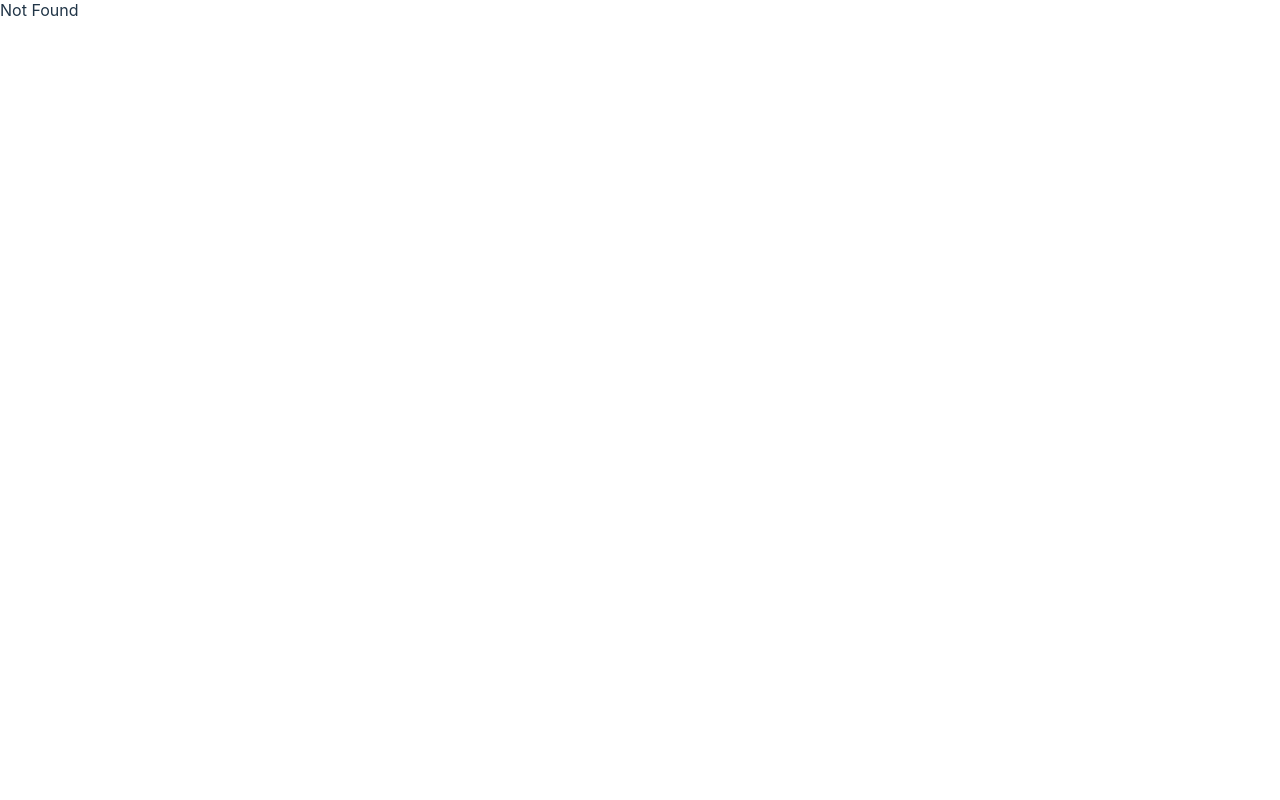
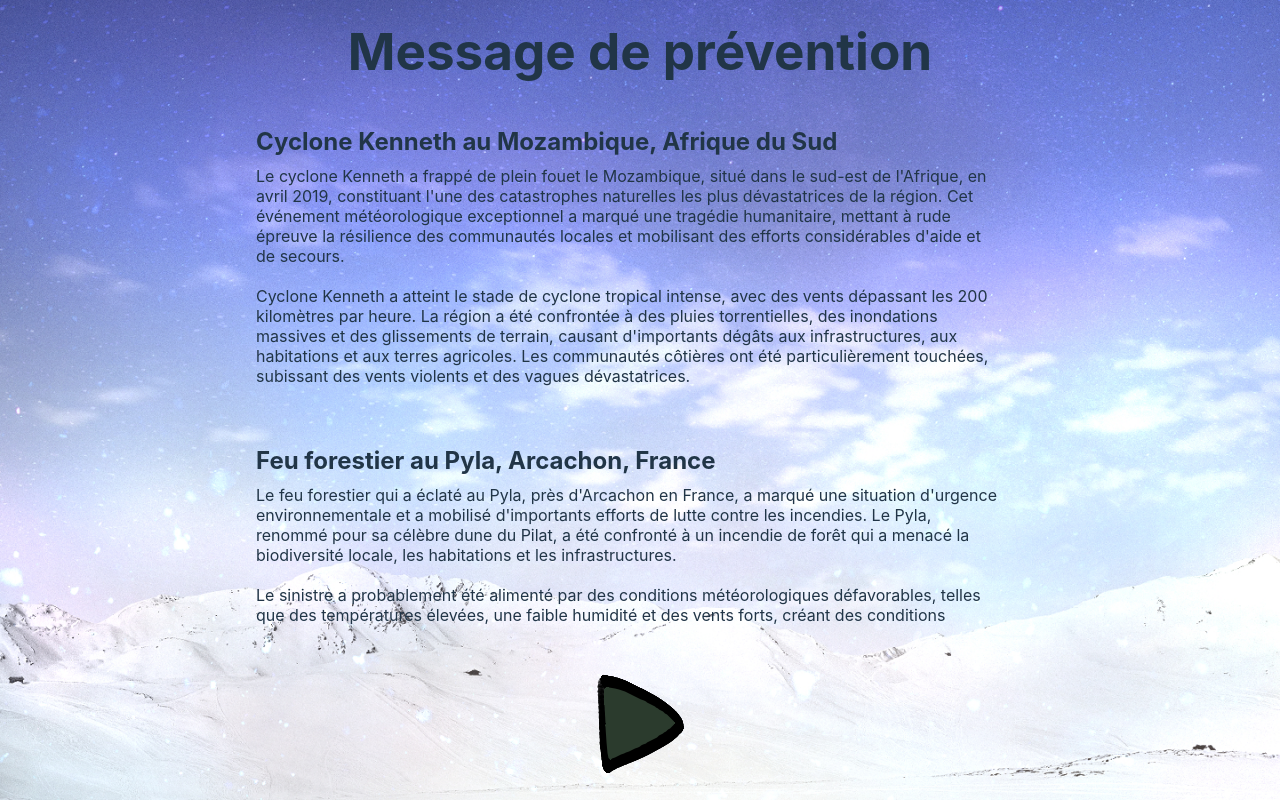
Before and after one commit to HTTP-418-We-Are-Teapots/frontend, a React (Vite) app: page /prevention/geoguessr in a window 1280 px wide. Built offline with nearby package versions, Linux system fonts and the light colour scheme.

Commit message:
🎨 Improving navigation for GeoGuessr

```diff
--- a/src/App.tsx
+++ b/src/App.tsx
@@ -21,7 +21,7 @@ const sectionsData = [
   return (
     <div className='container'>
         <Header />
-        <Prevent sections={sectionsData} />
+        <Prevent sections={sectionsData} destination={'/games/geoGuessr'} />
     </div>
 
   )
--- a/src/games/geoguesser/Geoguesser.tsx
+++ b/src/games/geoguesser/Geoguesser.tsx
@@ -1,10 +1,10 @@
 import "leaflet/dist/leaflet.css";
 import React, { useEffect, useState } from 'react';
+import { useNavigate } from 'react-router-dom';
 import { MapContainer, TileLayer } from 'react-leaflet';
 import CustomMarker from './CustomMarker';
 import Line from './Line';
 import styles from './geoguesser.module.css';
-
 
 interface MapPoint {
   imageURL: string,
@@ -22,7 +22,6 @@ const mapPoints: MapPoint[] = [
     imageURL: "/geoguesser/eau.jpg",
     lat: 20.593684,
     lng: 78.96288,
-
   },
   {
     imageURL: "/geoguesser/feu.jpg",
@@ -54,12 +53,16 @@ const Geoguesser: React.FC = () => {
   const [isValidate, setIsValidate] = useState(false);
   const [position, setPosition] = useState<number[]>([0, 0]);
   const [data, setData] = useState<number[]>([]);
+  const [globalPrecision, setGlobalPrecision] = useState<number>(0);
+  const [isFinished, setIsFinished] = useState<boolean>(false);
 
   const [dataToStore, setDataToStore] = useState<{
     questionId: number;
     score: number;
   }[]>([]);
   const [dataResponse, setDataResponse] = useState<boolean>();
+
+  const navigate = useNavigate();
 
   useEffect(() => {
     if (index === 0) {
@@ -79,10 +82,16 @@ const Geoguesser: React.FC = () => {
       startGeoGuessr();
       if (!dataResponse) console.error("Error while sending data to the backend");
     }
+  }, [index]);
 
-    if (index === mapPoints.length - 1) {
-      const averagePrecision = data.reduce((a, b) => a + b, 0) / data.length;
-      console.log(averagePrecision);
+  const navigateToPrevention = () => navigate('/prevention/geoguessr');
+
+  const handleValidate = () => {
+    setIsValidate((prev) => !prev);
+    if (isValidate && index < mapPoints.length - 1) setIndex((prev) => prev + 1);
+
+    if (index === mapPoints.length - 1 && isValidate) {
+      setGlobalPrecision(data.reduce((a, b) => a + b, 0) / data.length);
 
       setDataToStore(data.map((score, index) => ({
         questionId: index + 1,
@@ -90,6 +99,7 @@ const Geoguesser: React.FC = () => {
       })));
 
       const result = async () => {
+        setIsFinished(true);
         const request = await fetch("https://api.we-are-teapots.fr/stat", {
           method: "POST",
           headers: {
@@ -108,17 +118,22 @@ const Geoguesser: React.FC = () => {
 
       return;
     }
-  }, [index]);
-
-
-  const handleValidate = () => {
-    setIsValidate((prev) => !prev);
-    if (isValidate) setIndex((prev) => prev + 1);
   }
 
   return (
     <div className={styles.geoguesserContainer}>
       <img className={styles.img} src={mapPoints[index].imageURL} alt="Image d'une catastrophe" />
+
+      {
+        isFinished &&
+          <div className={styles.done}>
+            <p>Vous avez terminé le jeu avec une précision de { globalPrecision } % !</p>
+
+            <button onClick={navigateToPrevention}>Prévention</button>
+          </div>
+      }
+
+      { !isFinished &&
           <div className={styles.mapContainer}>
             <button className={styles.button} onClick={handleValidate}>{isValidate ? "Continuer" : "Valider"}</button>
             <MapContainer
@@ -132,6 +147,7 @@ const Geoguesser: React.FC = () => {
               {isValidate && position != undefined && <Line latlong={[[position[0], position[1]],[mapPoints[index].lat, mapPoints[index].lng]]} isValidate={isValidate} setGlobalPrecision={setData} />}
             </MapContainer>
           </div>
+      }
     </div>
   );
 
@@ -155,24 +171,25 @@ const Geoguesser: React.FC = () => {
   * # Coordonnées : -18.6696553 35.5273354 (Mozambique)
   * # Source image :
   * # Sources études/articles :
-  *
+
   * - Feu forestier au Pyla, Arcachon, France : pyla.jpg
   * # Coordonnées : 44.6307720 -1.2027130 (Forêt du Pyla)
   * # Source image :
   * # Sources études/articles :
-  *
+
   * - Sécheresse du fleuve Parana, Argentine, Amérique du Sud : secheresse_parana.jpg
   * # Coordonnées : -30.204517 -59.641954 (Milieu du fleuve)
   * # Source image : https://up-magazine.info/wp-content/uploads/2021/08/secualim00.jpg
   * # Sources études/articles :
   * https://up-magazine.info/securite-alimentaire-2/securite-alimentaire/92380-les-catastrophes-climatiques-de-2021-sonnent-lalarme-sur-la-securite-alimentaire/
   * https://fr.euronews.com/2021/08/10/rapport-du-giec-les-experts-analysent-la-situation-preoccupante-en-amerique-latine
+
   * - Augmentation du risque de tornades au Kansas, Etats-Unis, Amérique du Nord : usa.jpg
   * # Coordonnées : 38.4499982 -96.5333312 (Centre du Kansas)
   * # Source image : https://www.meteo-paris.com/uploads/FRj-QOUXIAA-peZ.jpg
   * # Sources études/articles :
   * https://www.meteo-paris.com/actualites/tornades-aux-usa-debut-de-la-haute-saison
-  *
+
   * - Inondations en Inde, Asie : eau.jpg
   * # Coordonnées : 20.593684 78.96288 (Centre de l'Inde)
   * # Source image : https://www.parismatch.com/lmnr/var/pm/public/media/image/2022/06/18/18/Au-moins-59-morts-lors-de-pluies-de-mousson-au-Bangladesh-et-en-Inde.jpg?VersionId=LHwYZMUQjBiyqLTkGqtgZ0ylQRoG_gvz
@@ -202,48 +219,3 @@ const Geoguesser: React.FC = () => {
 }
 
 export default Geoguesser;
-
-//https://www.oxfam.org/fr/changement-climatique-cinq-catastrophes-naturelles-qui-demandent-une-action-durgence
-
-/*
-return (
-  <Marker
-  position={[position.latitude, position.longitude]}
-  key={name}
-  title={address}
-  eventHandlers={{
-    click: () => {
-      map.flyTo([position.latitude, position.longitude], 16);
-    },
-  }}
-  >
-  <Popup>
-  <div>
-  <h3>Vous êtes à la station {name}</h3>
-  <h3>
-  Elle est actuellement
-  {status === "OPEN" ? " ouverte" : " fermée"}
-  </h3>
-  <h3>
-  Il y a
-  {bikes === "0"
-  ? " Aucun vélo disponible"
-  : ` ${bikes} vélos disponibles`}
-  actuellement dont:
-  </h3>
-  <h3>
-  {electricalBikes === "0"
-  ? " Aucun vélo electrique"
-  : ` ${electricalBikes} vélos electriques`}
-  </h3>
-  <h3>
-  {mechanicalBikes === "0"
-  ? " Aucun vélo mécanique"
-  : ` ${mechanicalBikes} vélos mécaniques`}
-  </h3>
-  <h3>Pour une capacité totale de {maxCapacity} vélos.</h3>
-  </div>
-  </Popup>
-  </Marker>
-  );
-  */
--- a/src/games/geoguesser/geoguesser.module.css
+++ b/src/games/geoguesser/geoguesser.module.css
@@ -41,3 +41,30 @@
     transform: scale(0.6);
     left: 27%;
 }
+
+.done {
+    z-index: 500;
+    position: absolute;
+    bottom: 50%;
+    left: 50%;
+    transform: translate(-50%, 50%);
+    background: white;
+    padding: 1rem;
+    border-radius: 20px;
+    transition: all 0.5s ease-in;
+    transform-origin: bottom right;
+    text-align: center;
+}
+
+.done > button {
+    background: rgb(255,0,0);
+    background: linear-gradient(61deg, rgba(255,0,0,1) 0%, rgba(138,23,23,1) 100%);
+    border-radius: 10px;
+    padding: 0.5rem;
+    margin: 0.5rem 0.5rem 0 0.5rem;
+    color: white;
+    border: none;
+    cursor: pointer;
+    transition: all 0.5s ease-in;
+    transform-origin: bottom right;
+}
--- /dev/null
+++ b/src/prevention/games/PreventGeoguessr.tsx
@@ -0,0 +1,32 @@
+import Prevent from '../prevent.tsx';
+
+const sectionsData = [
+    {
+        title: 'Cyclone Kenneth au Mozambique, Afrique du Sud',
+        description: 'Le cyclone Kenneth a frappé de plein fouet le Mozambique, situé dans le sud-est de l\'Afrique, en avril 2019, constituant l\'une des catastrophes naturelles les plus dévastatrices de la région. Cet événement météorologique exceptionnel a marqué une tragédie humanitaire, mettant à rude épreuve la résilience des communautés locales et mobilisant des efforts considérables d\'aide et de secours.\n\nCyclone Kenneth a atteint le stade de cyclone tropical intense, avec des vents dépassant les 200 kilomètres par heure. La région a été confrontée à des pluies torrentielles, des inondations massives et des glissements de terrain, causant d\'importants dégâts aux infrastructures, aux habitations et aux terres agricoles. Les communautés côtières ont été particulièrement touchées, subissant des vents violents et des vagues dévastatrices.',
+    },
+    {
+        title: 'Feu forestier au Pyla, Arcachon, France',
+        description: 'Le feu forestier qui a éclaté au Pyla, près d\'Arcachon en France, a marqué une situation d\'urgence environnementale et a mobilisé d\'importants efforts de lutte contre les incendies. Le Pyla, renommé pour sa célèbre dune du Pilat, a été confronté à un incendie de forêt qui a menacé la biodiversité locale, les habitations et les infrastructures.\n\nLe sinistre a probablement été alimenté par des conditions météorologiques défavorables, telles que des températures élevées, une faible humidité et des vents forts, créant des conditions propices à la propagation rapide du feu. Les pompiers, les forces de sécurité et les volontaires ont été rapidement mobilisés pour lutter contre les flammes, mettant en œuvre des stratégies de protection des zones habitées et des ressources naturelles.',
+    },
+    {
+        title: 'Sécheresse du fleuve Parana, Argentine, Amérique du Sud',
+        description: 'La sécheresse du fleuve Paraná en Argentine, Amérique du Sud, a engendré une crise environnementale majeure, mettant en péril les écosystèmes aquatiques, les ressources hydriques et les activités économiques dépendantes du fleuve. Le Paraná, l\'un des plus longs fleuves d\'Amérique du Sud, est vital pour la région en tant que source d\'eau douce, de navigation et de soutien à l\'agriculture.\n\nLa sécheresse a été exacerbée par des conditions météorologiques défavorables, des précipitations en dessous de la normale et des changements climatiques, entraînant une baisse significative du niveau d\'eau du fleuve. Cette diminution a eu des répercussions graves sur la biodiversité aquatique, les écosystèmes fluviaux et les activités humaines qui dépendent de la disponibilité de l\'eau.',
+    },
+    {
+        title: 'Augmentation du risque de tornades au Kansas, Etats-Unis, Amérique du Nord',
+        description: 'L\'augmentation du risque de tornades au Kansas, aux États-Unis, en Amérique du Nord, a suscité des inquiétudes majeures au sein des communautés locales et a nécessité une vigilance accrue des autorités et des organismes de gestion des catastrophes. Le Kansas est régulièrement confronté à des conditions météorologiques propices au développement de tornades, mais l\'augmentation du risque met en évidence des changements dans les schémas climatiques qui peuvent avoir des conséquences graves.\n\nLes tornades, caractérisées par des vents violents tourbillonnants, représentent une menace significative pour la sécurité des habitants, les biens, et l\'infrastructure. L\'augmentation du risque peut être liée à des facteurs tels que les variations climatiques, les changements dans les modèles atmosphériques, ou d\'autres influences environnementales. Ces phénomènes météorologiques peuvent causer des destructions massives, entraînant des pertes humaines, des dommages matériels et des interruptions importantes de la vie quotidienne.',
+    },
+    {
+        title: 'Inondations en Inde, Asie',
+        description: 'Les inondations en Inde, en Asie, sont un phénomène saisonnier récurrent, mais parfois elles atteignent des niveaux exceptionnels, provoquant des situations d\'urgence humanitaire et environnementale. Ces inondations sont souvent déclenchées par des pluies de mousson abondantes, des crues soudaines de rivières ou des cyclones tropicaux, mettant à rude épreuve la capacité des infrastructures et des communautés à faire face à de telles catastrophes.\n\nLorsque ces inondations atteignent des proportions considérables, elles ont des conséquences dévastatrices. Des zones étendues sont submergées, provoquant des déplacements massifs de population, des pertes de vies humaines, des dommages aux habitations, aux cultures et aux infrastructures essentielles comme les routes et les ponts. Les inondations peuvent également entraîner des problèmes sanitaires, y compris la propagation de maladies d\'origine hydrique, et compromettre l\'accès à l\'eau potable et aux services de santé.',
+    },
+];
+
+const PreventGeoguessr = () => {
+    return (
+        <Prevent sections={sectionsData} destination={'/'} />
+    );
+}
+
+export default PreventGeoguessr;
--- a/src/prevention/prevent.module.scss
+++ b/src/prevention/prevent.module.scss
@@ -6,11 +6,21 @@
     display: flex;
     flex-direction: column;
     align-items: center;
-    gap: 20vh;
+    justify-content: space-around;
 
     h1 {
         padding: 0;
         margin: 0;
+    }
+
+    .sectionContainer {
+        display: flex;
+        flex-direction: column;
+        gap: 60px;
+        max-height: calc(100vh - 300px);
+        max-width: 60%;
+        overflow-y: auto;
+        padding-right: 20px;
     }
 
     & > div {
--- a/src/prevention/prevent.tsx
+++ b/src/prevention/prevent.tsx
@@ -1,31 +1,39 @@
+import { useNavigate } from 'react-router-dom';
+
 import styles from './prevent.module.scss';
+import nextButton from '../assets/play.png';
+
 interface Section {
     title: string;
     description: string;
-    image : string;
 }
 
 interface PreventProps {
     sections: Section[];
+    destination: string;
 }
 
-import nextButton from "../assets/play.png"
+const Prevent = ({ sections, destination }: PreventProps) => {
+    const navigate = useNavigate();
 
-const Prevent = ({ sections }: PreventProps) => {
     return (
-        <div className = {styles.container}>
+        <div className={ styles.container }>
             <h1>Message de prévention</h1>
-            {sections.map((section, index) => (
-                <div key={index}>
-                   <div>
-                    <h2>{section.title}</h2>
-                    <p>{section.description}</p>
+            <div className={ styles.sectionContainer }>
+                { sections.map((section, index) => (
+                    <div key={ index }>
+                        <div>
+                            <h2 style={{ marginBottom: '10px' }}>{ section.title }</h2>
+                            <p style={{ whiteSpace: 'pre-wrap' }}>{ section.description }</p>
+                        </div>
                     </div>
-                </div>
-            ))}
-            <button><img src={nextButton} /></button>
+                )) }
+            </div>
+            <button onClick={() => navigate(destination)}>
+                <img src={ nextButton }/>
+            </button>
         </div>
     );
-}
+};
 
 export default Prevent;
```
Also changed, not shown: src/main.tsx (+9 -0 lines), 1 other file (tests, documents, lock files or other folders). Lines whose indentation alone changed are shown as unchanged.
